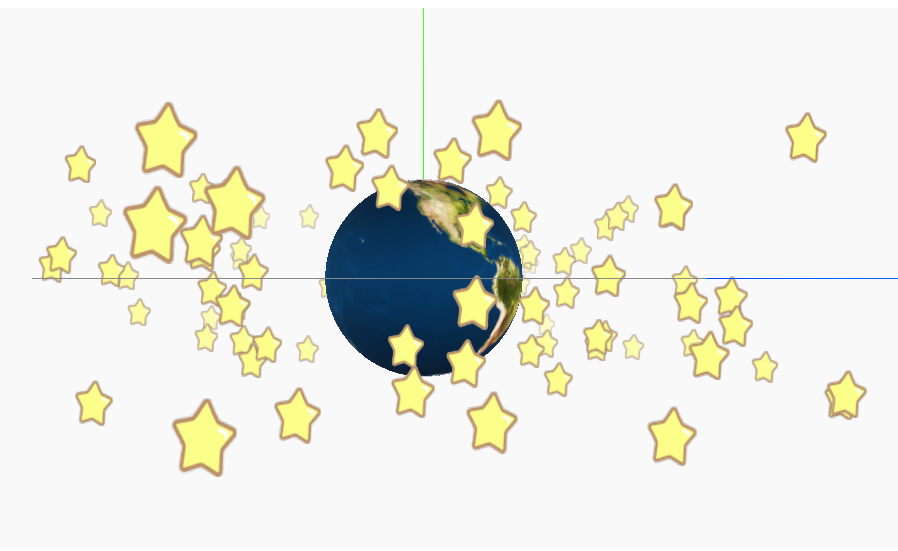
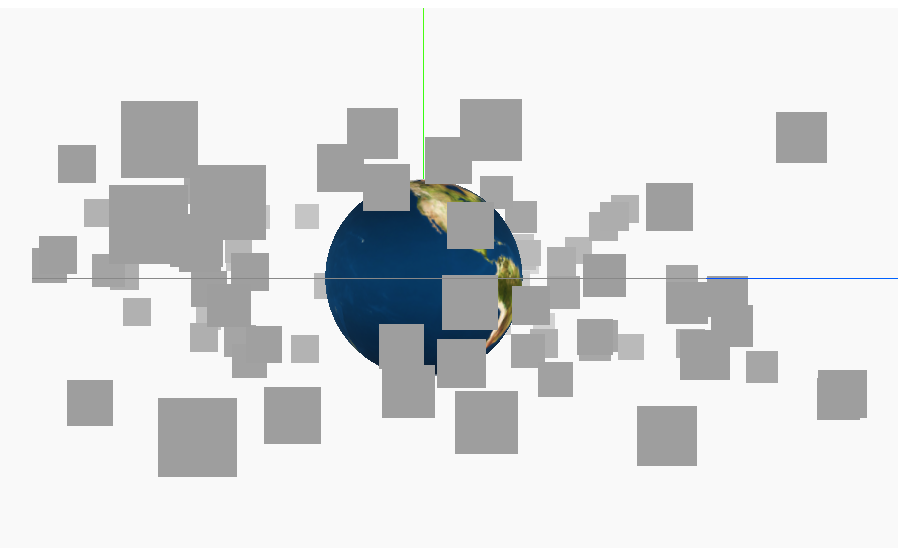
Before and after one commit to mmoooooooooooo/kadaai3, a plain HTML site: page sample5.html in a window 1280 px wide. Shown: the whole page, without its empty margins (64-962 px from the left). Drawn offline with nearby package versions, Linux system fonts and the light colour scheme; animation ran at ten frames a second; files whose address does not match are found by name.

Commit message:
Update sample5.html

```diff
--- a/sample5.html
+++ b/sample5.html
@@ -44,7 +44,7 @@
 
         // マテリアルを作成する
         const material = new THREE.SpriteMaterial({
-          map: new THREE.TextureLoader().load('img/star.png')
+          map: new THREE.TextureLoader().load('img/IMG_0987.png')
         });
         // フォグ（霞）を有効にする
         material.fog = true;
```
